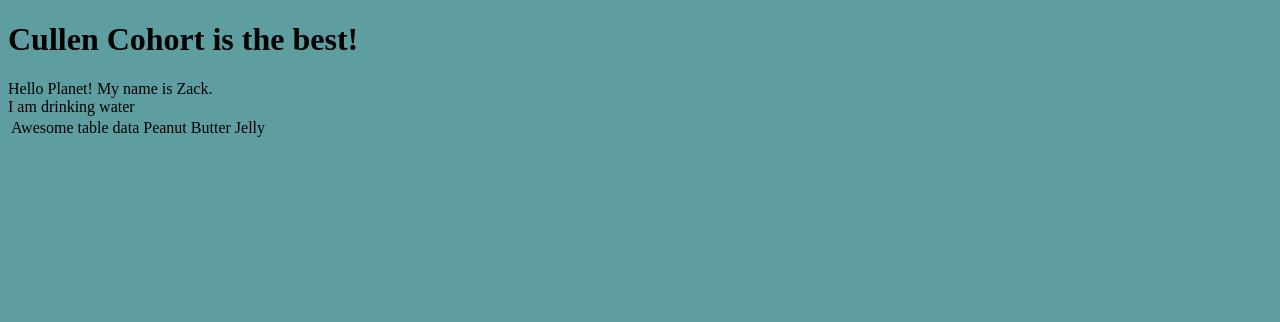
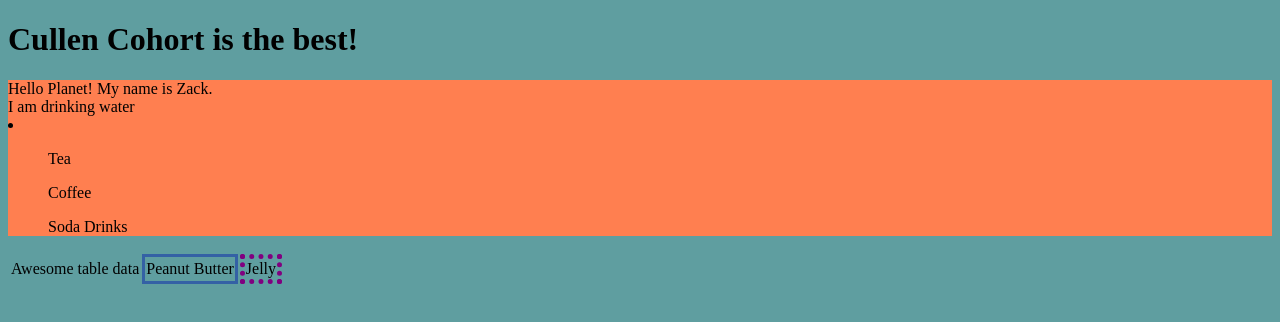
Before and after one commit to BuriedinDreams/Practice-from-class, a plain HTML site: page index.html in a window 1280 px wide. Drawn offline with Linux system fonts and the light colour scheme.

Commit message:
creating lists and using css to change colors

```diff
--- a/index.html
+++ b/index.html
@@ -9,11 +9,22 @@
   <body>
     <h1>Cullen Cohort is the best!</h1>
 
-    <div>
+    <div class="Special">
       Hello Planet!
 
       <span> My name is Zack. </span>
       <div>I am drinking water</div>
+      <li>
+        <ul>
+          Tea
+        </ul>
+        <ul>
+          Coffee
+        </ul>
+        <ul>
+          Soda Drinks
+        </ul>
+      </li>
     </div>
 
     <table>
--- a/style.css
+++ b/style.css
@@ -1,3 +1,15 @@
 body {
   background-color: cadetblue;
 }
+
+#PB {
+  border: 3px solid rgb(52, 97, 165);
+}
+
+#Jelly {
+  border: 5px dotted purple;
+}
+
+.Special {
+  background-color: coral;
+}
```
